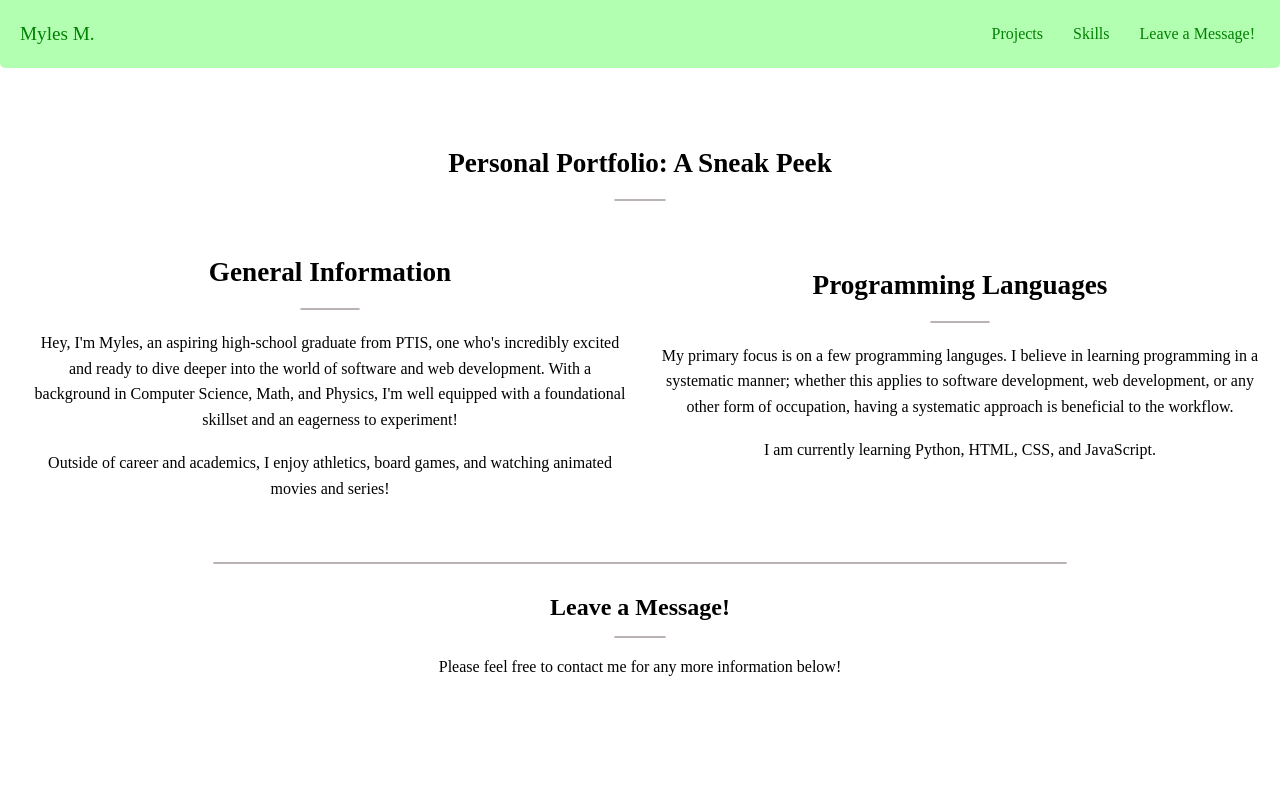
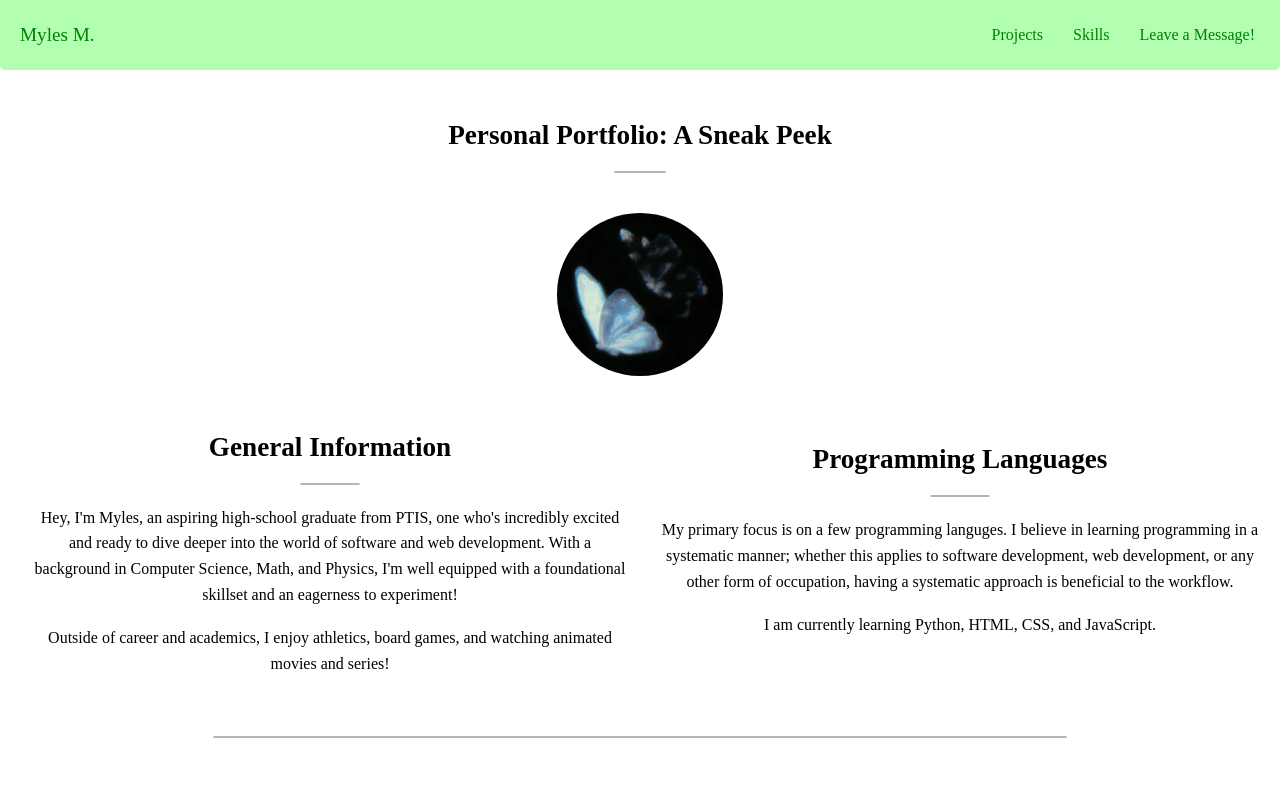
Before and after one commit to MylesMureithi/my_react_portfolio, a React (Vite) app: page / in a window 1280 px wide. Shown: the top 792 px of the page. Built offline with nearby package versions, Linux system fonts and the light colour scheme; a web font is replaced by a local one.

Commit message:
Adding a profile picture, fixing layout

```diff
--- a/src/components/common/Message.css
+++ b/src/components/common/Message.css
@@ -3,9 +3,10 @@
     flex-direction: column;
     justify-content: center;
     align-items: center;
+    padding: 20px;
+    margin-bottom: 30px;
 }
 
 .hero-message hr {
-    margin: 15px;
-    margin-bottom: 20px;
+    margin: 20px;
 }
--- a/src/components/common/Navbar.css
+++ b/src/components/common/Navbar.css
@@ -2,6 +2,7 @@
     --base-color: green;
     --base-hover: rgb(0, 182, 0);
     --background-color: rgba(0, 255, 0, 0.3);
+    --navbar-height: 70px;
 }
 
 * {
@@ -9,13 +10,17 @@
 }
 
 .navbar-body {
+    position: fixed;
+    top: 0;
+    left: 0;
+    z-index: 100;
+    box-sizing: border-box;
     display: flex;
     align-items: center;
     justify-content: space-between;
     width: 100%;
-    height: auto;
-    padding: 20px;
-    margin-bottom: 60px;
+    height: var(--navbar-height);
+    padding: 0 20px;
     background-color: var(--background-color);
     border-bottom-left-radius: 5px;
     border-bottom-right-radius: 5px;
--- a/src/index.css
+++ b/src/index.css
@@ -1,4 +1,4 @@
-* {
+*, *::before, *::after {
+  box-sizing: border-box;
   margin: 0;
-  box-sizing: border-box;
 }
--- a/src/pages/HomePage/Hero.css
+++ b/src/pages/HomePage/Hero.css
@@ -3,10 +3,12 @@
 }
 
 .page {
-    min-height: calc(100vh - 70px); /* 70px = your navbar's height */
     display: flex;
     flex-direction: column;
+    padding-top: calc(var(--navbar-height) + 30px);
+    min-height: 100vh;
 }
+
 
 .page-content {
     flex: 1;
@@ -17,6 +19,10 @@
     flex-direction: column;
     align-items: center;
     justify-content: center;
+}
+
+.hero-title hr {
+    margin-bottom: 40px;
 }
 
 .title {
@@ -51,3 +57,17 @@ hr {
 .split {
     width: 70%;
 }
+
+.pfp {
+    display: block;
+    margin: auto;
+    border-radius: 50%;
+    width: 13%;
+    height: auto;
+    transition: transform 0.5s ease;
+}
+
+.pfp:hover {
+    transform: translateY(-2px) scale(1.02);
+    cursor: pointer;
+}
--- a/src/pages/HomePage/Hero.jsx
+++ b/src/pages/HomePage/Hero.jsx
@@ -2,6 +2,7 @@ import GenIntro from "../../components/Hero/GenIntro";
 import ProgIntro from "../../components/Hero/ProgIntro";
 import Message from "../../components/common/Message";
 import Footer from "../../components/common/Footer";
+import pfp from '../../assets/pfp.png'
 import "./Hero.css";
 
 function Hero() {
@@ -12,6 +13,8 @@ function Hero() {
           <h2 className="title">Personal Portfolio: A Sneak Peek</h2>
           <hr />
         </div>
+
+        <img src={pfp} className="pfp" />
 
         <div className="hero-content">
           <GenIntro />
```
Also changed, not shown: src/assets/pfp.png (added).
